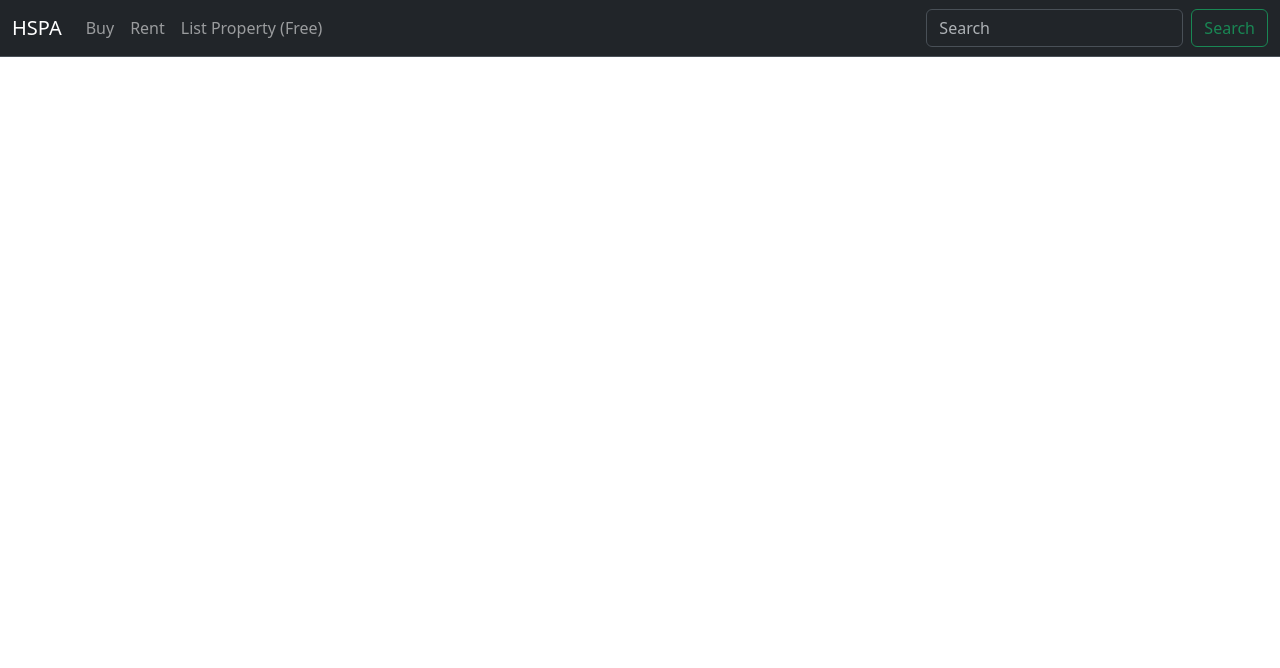
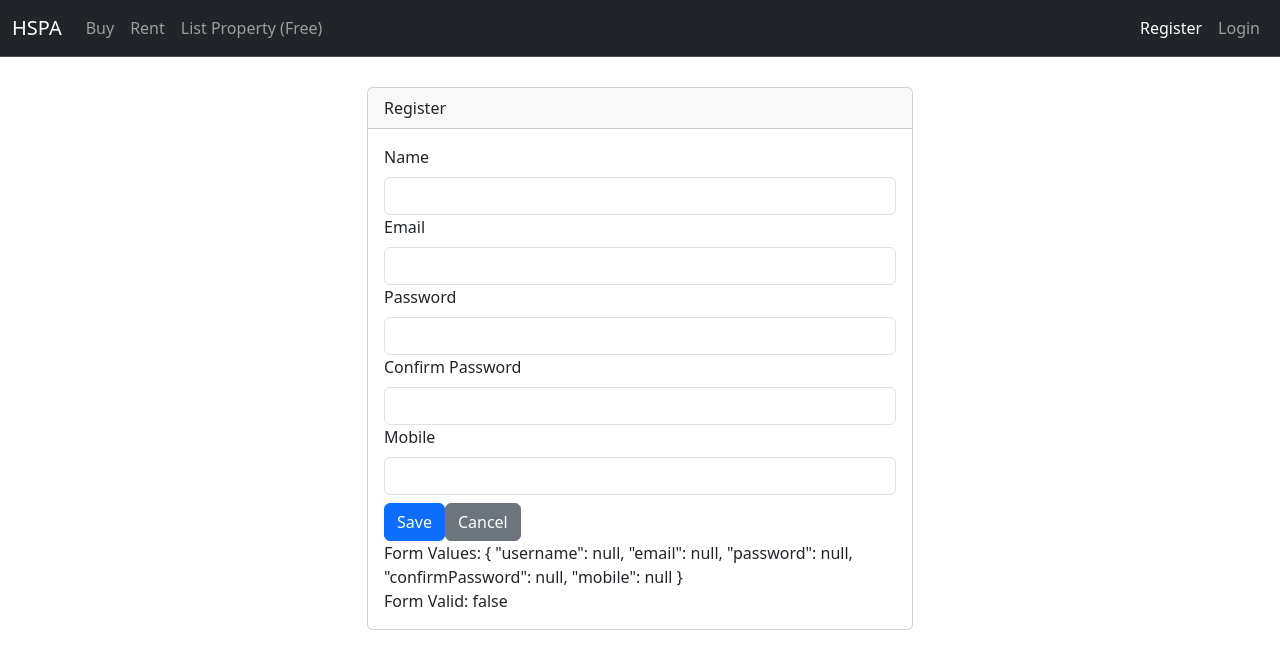
Before and after one commit to foxching/HSPA, an Angular app in the folder Frontend/: page /user/register in a window 1280 px wide. Before the commit this address led to /. Shown: the top 668 px of the page. Built offline with nearby package versions, Linux system fonts and the light colour scheme.

Commit message:
add reactive forms to register page

```diff
--- a/Frontend/src/app/nav-bar/nav-bar.component.html
+++ b/Frontend/src/app/nav-bar/nav-bar.component.html
@@ -27,15 +27,16 @@
           <a class="nav-link" routerLinkActive="active" routerLink="/add-property">List Property (Free)</a>
         </li>
       </ul>
-      <form class="d-flex" role="search">
-        <input
-          class="form-control me-2"
-          type="search"
-          placeholder="Search"
-          aria-label="Search"
-        />
-        <button class="btn btn-outline-success" type="submit">Search</button>
-      </form>
+      <div>
+        <ul class="nav navbar-nav">
+          <li class="nav-item">
+            <a class="nav-link" routerLinkActive="active" routerLink="/user/register">Register</a>
+          </li>
+          <li class="nav-item">
+            <a class="nav-link" routerLinkActive="active" routerLink="/user/login">Login</a>
+          </li>
+        </ul>
+      </div>
     </div>
   </div>
 </nav>
--- /dev/null
+++ b/Frontend/src/app/user/user-login/user-login.component.html
@@ -0,0 +1 @@
+<p>user-login works!</p>
--- /dev/null
+++ b/Frontend/src/app/user/user-register/user-register.component.html
@@ -0,0 +1,61 @@
+<div class="row">
+  <div class="col-6 m-auto">
+    <div class="card m-auto">
+      <div class="card-header">Register</div>
+      <div class="card-body">
+        <form [formGroup]="registrationForm" (ngSubmit)="onSubmit()">
+          <div class="form-group col-12">
+            <label for="name" class="form-label">Name</label>
+            <input type="text" class="form-control" formControlName="username"/>
+            <span class="error-block" *ngIf="!userName.valid && userName.touched">
+              <span>Please provide a username</span>
+            </span>
+          </div>
+
+          <div class="form-group col-12">
+            <label for="email" class="form-label">Email</label>
+            <input type="text" class="form-control" formControlName="email" />
+            <span class="error-block" *ngIf="!email.valid && email.touched">
+              <span *ngIf="email.hasError('required')">Please provide a email</span>
+              <span *ngIf="email.hasError('email')">Please provide a valid email</span>
+            </span>
+          </div>
+
+          <div class="form-group col-12">
+            <label for="passwrod" class="form-label">Password</label>
+            <input type="text" class="form-control" formControlName="password"/>
+            <span class="error-block" *ngIf="!password.valid && password.touched">
+              <span *ngIf="password && password.errors && password.errors['required']">Please provide a password</span>
+              <span *ngIf="password && password.errors && password.errors['minlength']">Password must be more than 8 characters</span>
+            </span>
+          </div>
+
+          <div class="form-group col-12">
+            <label for="cpassword" class="form-label">Confirm Password</label>
+            <input type="text" class="form-control" formControlName="confirmPassword" />
+             <span class="error-block" *ngIf="!confirmPassword.valid && confirmPassword.touched">
+              <span *ngIf="confirmPassword.hasError('required')">Please confirm  password</span>
+            </span>
+            <span class="error-block" *ngIf="registrationForm.hasError('notMatched') && confirmPassword.valid">Password not matched</span>
+          </div>
+
+          <div class="form-group col-12">
+            <label for="mobile" class="form-label">Mobile</label>
+            <input type="text" class="form-control" formControlName="mobile" />
+            <span class="error-block" *ngIf="!mobile.valid && mobile.touched">
+              <span *ngIf="mobile.hasError('required')">Please provide mobile number</span>
+              <span *ngIf="mobile.hasError('maxlength')">Mobile number must be 10 characters</span>
+            </span>
+          </div>
+
+          <div class="form-group col-12 mt-2">
+            <button type="submit" class="btn btn-primary">Save</button>
+            <button type="reset" class="btn btn-secondary ml-2">Cancel</button>
+          </div>
+          Form Values: {{registrationForm.value | json}} <br/>
+          Form Valid: {{registrationForm.valid | json}}
+        </form>
+      </div>
+    </div>
+  </div>
+</div>
--- /dev/null
+++ b/Frontend/src/app/user/user-register/user-register.component.ts
@@ -0,0 +1,63 @@
+import { Component } from '@angular/core';
+import { FormControl, FormGroup, ValidationErrors, AbstractControl, ValidatorFn, Validators } from '@angular/forms';
+
+@Component({
+  selector: 'app-user-register',
+  templateUrl: './user-register.component.html',
+  styleUrls: ['./user-register.component.css'],
+})
+export class UserRegisterComponent {
+  registrationForm: FormGroup;
+
+  constructor() {
+    this.registrationForm = new FormGroup({
+      username: new FormControl(null, Validators.required),
+      email: new FormControl(null, [Validators.required, Validators.email]),
+      password: new FormControl(null, [
+        Validators.required,
+        Validators.minLength(8),
+      ]),
+      confirmPassword: new FormControl(null, [Validators.required]),
+      mobile: new FormControl(null, [
+        Validators.required,
+        Validators.maxLength(10),
+      ]),
+    },{ validators: this.passwordMatchingValidator });
+  }
+
+  ngOnInit() {}
+
+  private passwordMatchingValidator: ValidatorFn = (control: AbstractControl): ValidationErrors | null => {
+    const password = control.get('password')?.value;
+    const confirmPassword = control.get('confirmPassword')?.value;
+    return password === confirmPassword ? null : { notMatched: true };
+  };
+
+  // ------------------------------------
+  // Getter methods for all form controls
+  // ------------------------------------
+  get userName() {
+    return this.registrationForm.get('username') as FormControl;
+  }
+
+  get email() {
+    return this.registrationForm.get('email') as FormControl;
+  }
+  get password() {
+    return this.registrationForm.get('password') as FormControl;
+  }
+  get confirmPassword() {
+    return this.registrationForm.get('confirmPassword') as FormControl;
+  }
+  get mobile() {
+    return this.registrationForm.get('mobile') as FormControl;
+  }
+
+
+
+
+  onSubmit() {
+    console.log(this.registrationForm);
+  }
+
+}
--- /dev/null
+++ b/Frontend/src/assets/form.css
@@ -0,0 +1,6 @@
+.ng-invalid.ng-touched {
+  border-color: red;
+}
+.error-block {
+  color: red;
+}
--- a/Frontend/src/styles.css
+++ b/Frontend/src/styles.css
@@ -1 +1,2 @@
 /* You can add global styles to this file, and also import other style files */
+@import url(assets/form.css);
```
Also changed, not shown: Frontend/src/app/app.module.ts (+8 -2 lines), Frontend/src/app/user/user-login/user-login.component.ts (added, +10 -0 lines), Frontend/src/app/user/user-login/user-login.component.css (added), Frontend/src/app/user/user-register/user-register.component.css (added), 2 other files (tests, documents, lock files or other folders).
